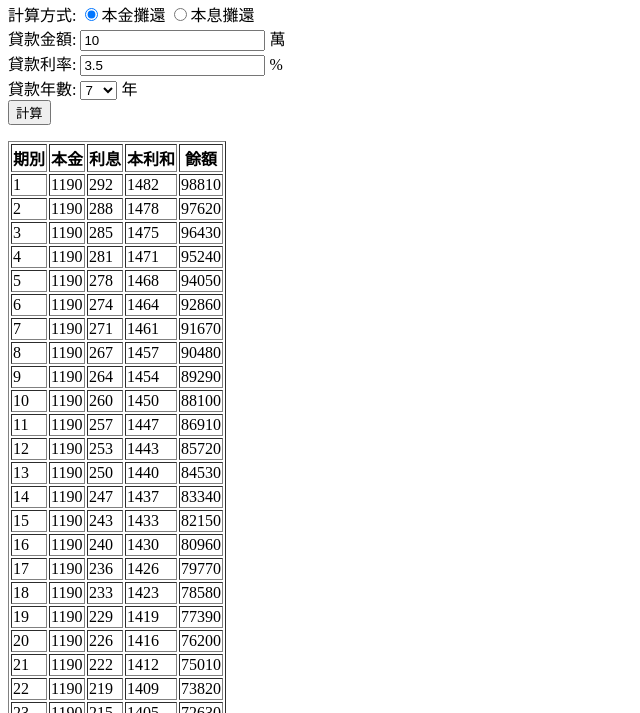
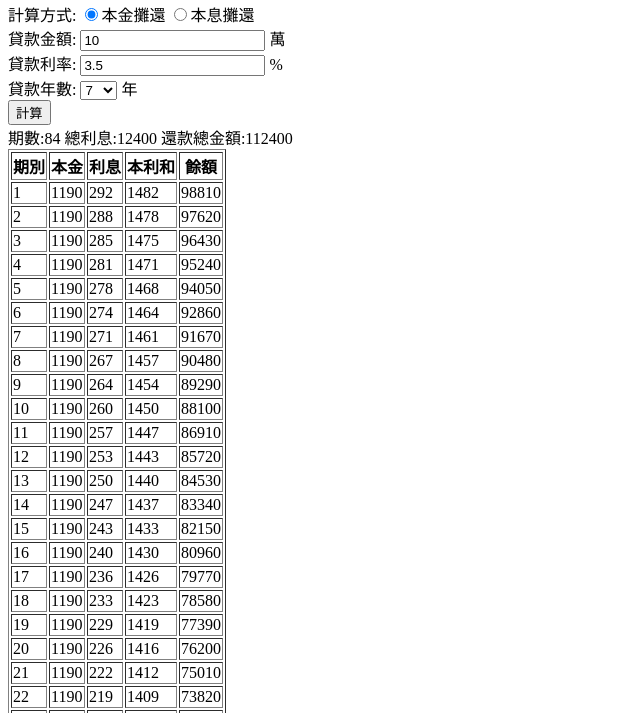
Before and after one commit to YAWENHSU/loanCalcProject, a plain HTML site: page index.html in a window 1280 px wide. Both pictures are taken after a click on the button "計算". Shown: the part 87-800 px from the top of the page, without its empty margins (0-640 px from the left). Drawn offline with Linux system fonts and the light colour scheme.

Commit message:
完成輸出總利息及還款總金額

```diff
--- a/index.html
+++ b/index.html
@@ -31,10 +31,10 @@
         <br>
         <input type="button" value="計算" onclick="roanCalc()">
     </form>
-    <ul id="result">
+    <div id="result">
 
-    </ul>
-    <table id="resultTable" border="1">
+    </div>
+    <table id="resultTable" border="1" hidden>
         <thead>
             <tr>
                 <th>期別</th>
@@ -96,9 +96,22 @@
                 }
 
             }
+
+            //計算期數、總利息、還款總金額
+            let totalInterest = 0;
+            for (let i = 0; i < resultPayment.length; i++) {
+                totalInterest += resultPayment[i][2];
+            }
+
+
+            resultEl.innerHTML = `期數:${resultPayment.length} 總利息:${totalInterest}
+            還款總金額:${loanAmount + totalInterest}`;
+
+
             drawTable(resultPayment)
         }
 
+        //繪製表格
         function drawTable(resultPayment) {
             //console.log(tableTbodyEl, resultPayment);
             let tableHtml = "";
@@ -110,6 +123,9 @@
                 }
                 tableHtml += "</tr>";
             }
+            if (tableHtml != "") {
+                document.querySelector("#resultTable").style.display = "table";
+            }
             tableTbodyEl.innerHTML = tableHtml;
 
         }
```
